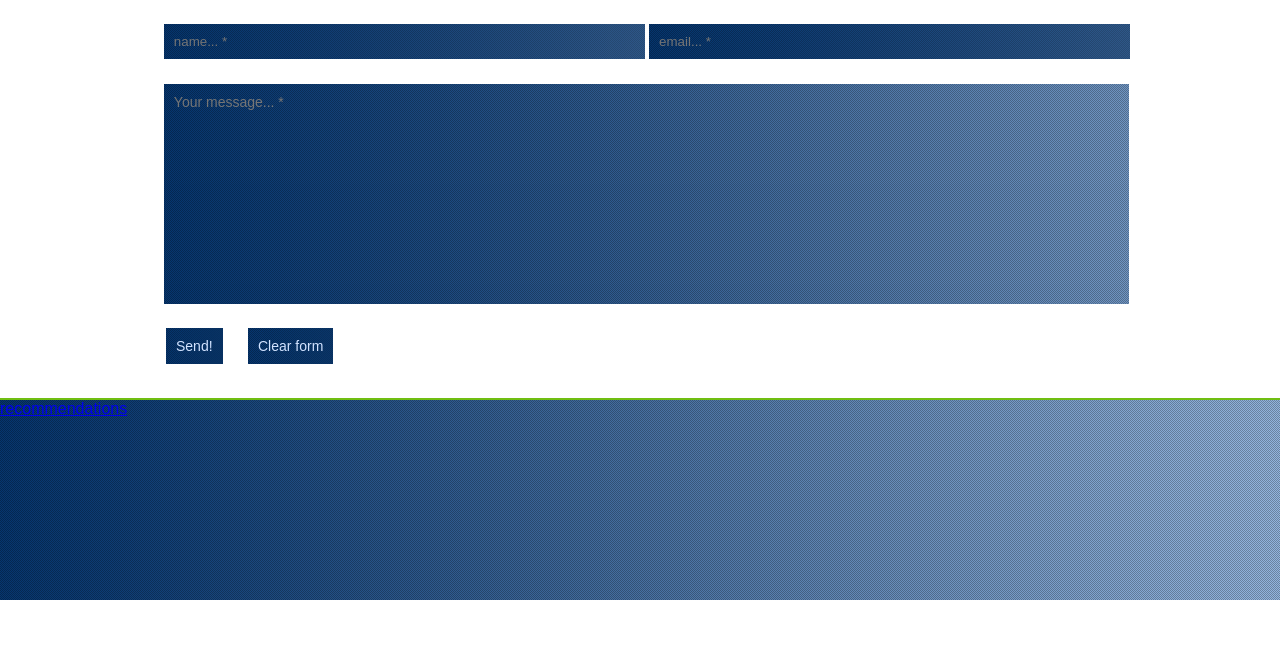
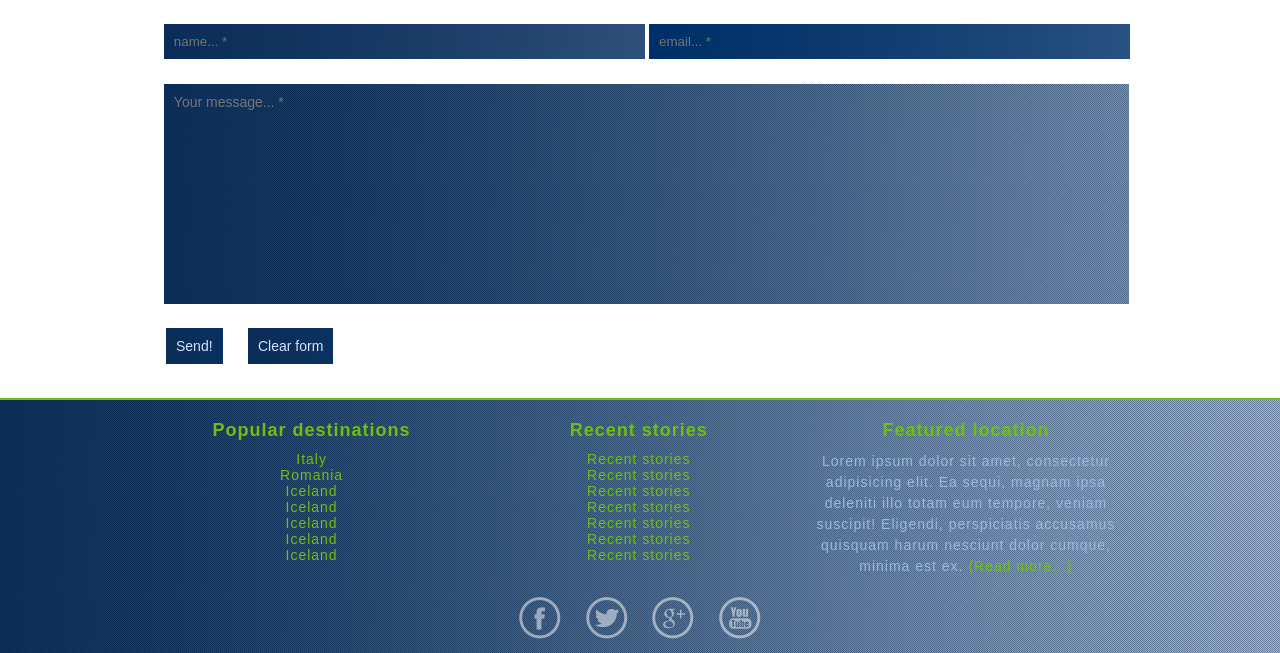
Before and after one commit to vpandichi/worldtour_proiect, a PHP site: page / in a window 1280 px wide. Shown: the part 1632-2285 px from the top of the page. Before the commit the page ends 2232 px from the top, so only its background shows below. Run offline with PHP 8.4, Linux system fonts and the light colour scheme.

Commit message:
Created provisory footer area

```diff
--- a/worldtour/public/index.php
+++ b/worldtour/public/index.php
@@ -68,7 +68,40 @@
 		</div>
 		<div id="footer_wrap">
 			<footer id="footer">
-				<a href="/sites/worldtour/public/recom.php">recommendations</a>
+				<div id="recom">
+					<h1>Popular destinations</h1>
+					<ul>
+						<li><a href="/sites/worldtour/public/recom.php" id="#">Italy</a></li>
+						<li><a href="/sites/worldtour/public/recom.php" id="#">Romania</a></li>
+						<li><a href="/sites/worldtour/public/recom.php" id="#">Iceland</a></li>
+						<li><a href="/sites/worldtour/public/recom.php" id="#">Iceland</a></li>
+						<li><a href="/sites/worldtour/public/recom.php" id="#">Iceland</a></li>
+						<li><a href="/sites/worldtour/public/recom.php" id="#">Iceland</a></li>
+						<li><a href="/sites/worldtour/public/recom.php" id="#">Iceland</a></li>
+					</ul>
+				</div>
+				<div id="recent_stories">
+					<h1>Recent stories</h1>
+					<ul>
+						<li><a href="/sites/worldtour/public/stories.php">Recent stories</a></li>
+						<li><a href="/sites/worldtour/public/stories.php">Recent stories</a></li>
+						<li><a href="/sites/worldtour/public/stories.php">Recent stories</a></li>
+						<li><a href="/sites/worldtour/public/stories.php">Recent stories</a></li>
+						<li><a href="/sites/worldtour/public/stories.php">Recent stories</a></li>
+						<li><a href="/sites/worldtour/public/stories.php">Recent stories</a></li>
+						<li><a href="/sites/worldtour/public/stories.php">Recent stories</a></li>
+					</ul>
+				</div>
+				<div id="featured_location">
+					<h1>Featured location</h1>
+					<p>Lorem ipsum dolor sit amet, consectetur adipisicing elit. Ea sequi, magnam ipsa deleniti illo totam eum tempore, veniam suscipit! Eligendi, perspiciatis accusamus quisquam harum nesciunt dolor cumque, minima est ex. <a href="recom.php">(Read more...)</a></p>
+				</div>
+				<div class="social">
+					<a href="https://www.facebook.com/vlad.pandichi"><img src="/sites/worldtour/public/img/facebook.png" alt="facebook"></a>
+					<a href="https://www.twitter.com"><img src="/sites/worldtour/public/img/twitter.png" alt="twitter"></a>
+					<a href="https://plus.google.com/"><img src="/sites/worldtour/public/img/gplus.png" alt="google plus"></a>
+					<a href="https://youtube.com"><img src="/sites/worldtour/public/img/youtube.png" alt="youtube"></a>
+				</div>
 			</footer>
 		</div>
 	</div>
--- a/worldtour/public/scripts/scroll.js
+++ b/worldtour/public/scripts/scroll.js
@@ -8,7 +8,7 @@ function yScroll() {
 	var navNode1 = nav.childNodes[1]; // getting a hold of the li elements in the navigation parent - first child is a #text node, do not use
 	var boat = document.getElementById('boat');
 
-	// console.log(ypos);
+	// console.log(ypos); // 706 for Contact // 343 for Recommendations // 119 for About
 
 	switch (ypos < 5) {
 		case true:
--- a/worldtour/public/styles/main.css
+++ b/worldtour/public/styles/main.css
@@ -248,13 +248,62 @@ span#last {margin-left: 243px;}
 
 /********************************* =BEGIN FOOTER *********************************/
 #footer_wrap {
-	min-width: 100%;
+
 	border-top: 2px solid #70be12;
 	margin-top: 7%;
 	background: url(/sites/worldtour/public/img/above-content.png) repeat;
-	height: 200px;
 }
 
 #footer {
-	min-width: 80%;
+	width: 80%;
+	margin:auto;
 }
+
+#recom {margin-left: 20px;}
+
+#recom, #featured_location, #recent_stories {
+	width:30%;
+	float: left;
+	padding: 10px;
+	margin-top: 10px;
+	color: #70be12;
+	font-size: 14px;
+	letter-spacing: 1px;
+}
+
+#footer h1 {
+	text-align: center;
+	font-size: 18px;
+	margin-bottom: 10px;
+}
+
+#footer ul li {
+	list-style-type: none;
+	text-align: center;
+}
+
+#footer a {
+	text-decoration: none;
+	color: #70be12;
+}
+
+#footer a:hover {text-decoration: underline;}
+
+#footer p {color: #97b8e0;}
+
+.social {text-align: center;}
+
+.social img {
+	opacity: 0.5;
+	padding: 10px;
+	-moz-transform-style: preserve-3d; /*Mozilla*/
+	-webkit-transform-style: preserve-3d; /*Chrome, Safari, Opera*/
+	transform-style: preserve-3d; /* child elements will preserve its 3D position */
+	transition: all 0.7s ease;
+}
+
+.social img:hover {
+	-moz-transform: rotateY(360deg); /*Mozilla*/
+	-webkit-transform: rotateY(360deg);
+	transform: rotateY(360deg);
+}
```
Also changed, not shown: README.md, worldtour/public/img/facebook.png (added), worldtour/public/img/gplus.png (added), worldtour/public/img/linkedin.png (added), worldtour/public/img/pinterest.png (added), worldtour/public/img/twitter.png (added), worldtour/public/img/youtube.png (added).
